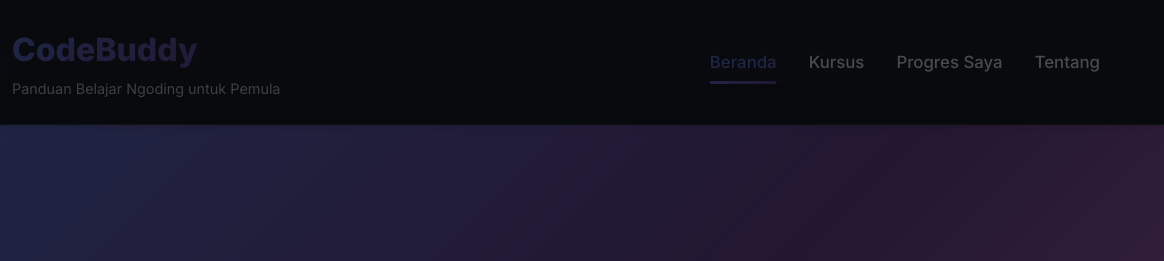
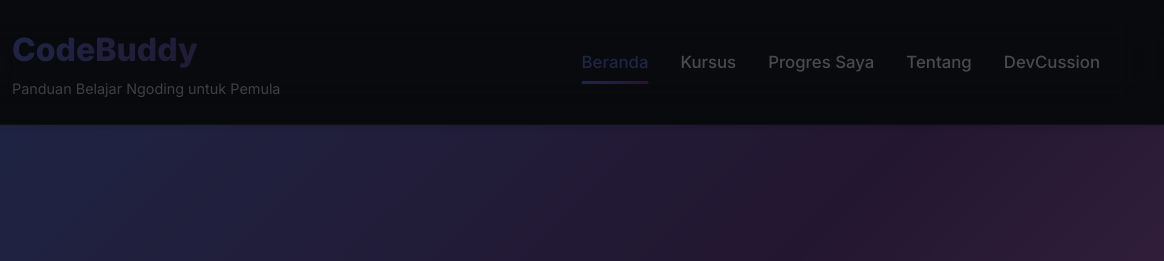
Before and after one commit to MICHAELCUY-lang/CodeBuddy, a plain HTML site: page index.html in a window 1280 px wide. Shown: the top 261 px of the page, 116-1280 px from the left. Drawn offline with Linux system fonts and the light colour scheme.

Commit message:
add Devcussion navbar

```diff
--- a/index.html
+++ b/index.html
@@ -28,6 +28,7 @@
                         <li><a href="courses.html">Kursus</a></li>
                         <li><a href="progress.html">Progres Saya</a></li>
                         <li><a href="about.html">Tentang</a></li>
+                        <li><a href="https://chat.whatsapp.com/JRGpY2NDbUG3AYhK4MSzP8?mode=wwc">DevCussion</a></li>
                     </ul>
                 </nav>
                 <!-- Tombol toggle tema dihapus untuk hanya menggunakan dark mode -->
```
